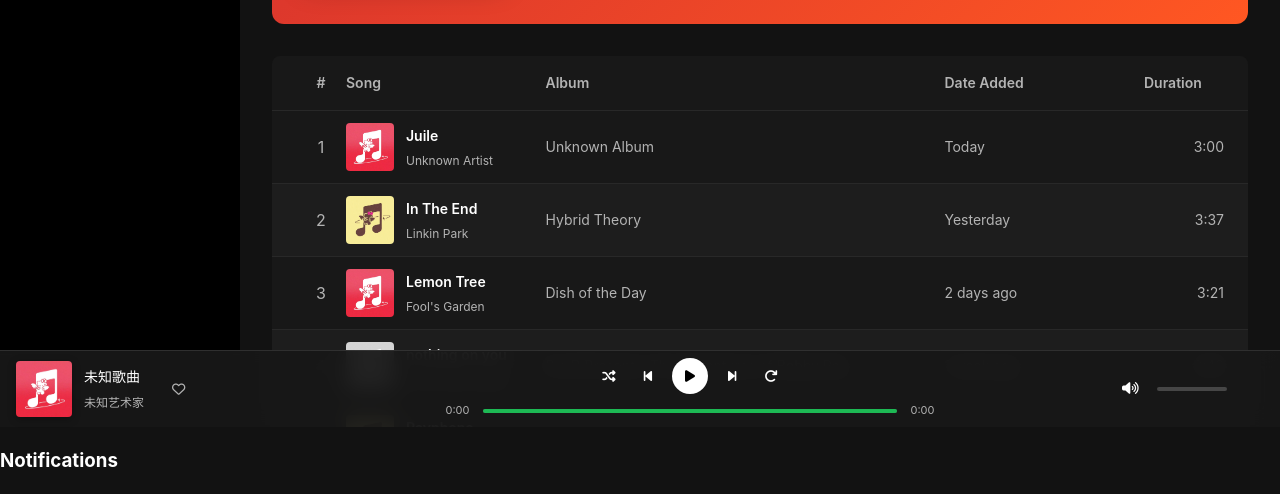
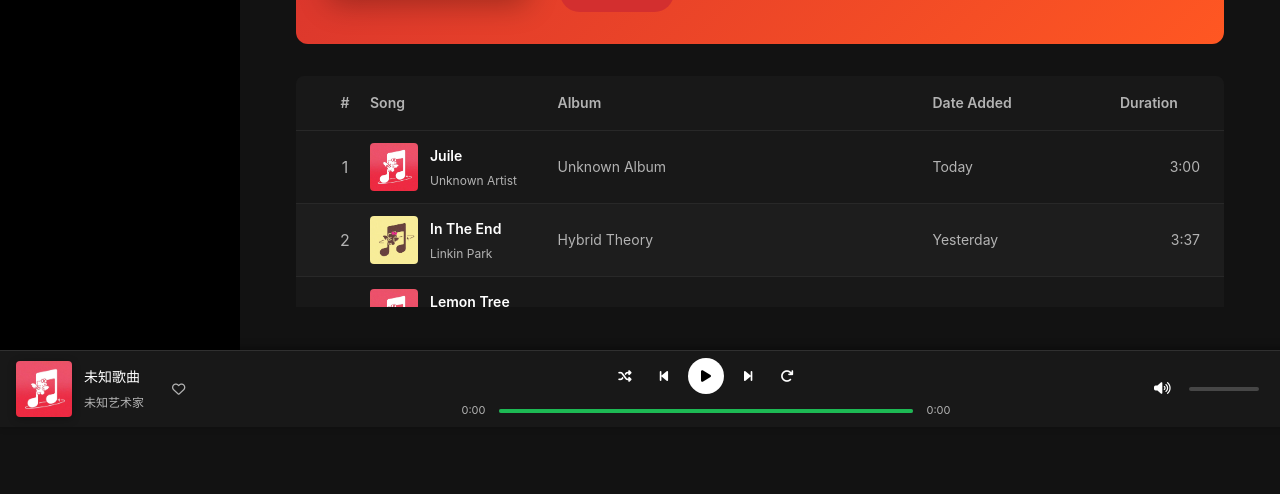
Before and after one commit to superyan6/My-Project, a plain HTML site: page favorites.html in a window 1280 px wide. Shown: the part 373-867 px from the top of the page. After the commit the page ends 800 px from the top, so only its background shows below. Drawn offline with Linux system fonts and the light colour scheme.

Commit message:
修复布局与播放器收藏功能

```diff
--- /dev/null
+++ b/css/common.css
@@ -0,0 +1,76 @@
+/* === Layout Fix Patch: 防止双滚动条与底部空白 === */
+
+ /* 整体页面设定 */
+ html, body {
+   height: 100%;
+   margin: 0;
+   padding: 0;
+   overflow: hidden; /* 禁止双层滚动条 */
+   background-color: #121212;
+ }
+
+ /* 外层容器统一为 Flex 布局 */
+ .app-container {
+   display: flex;
+   height: 100vh;
+   overflow: hidden;
+   background-color: #121212;
+ }
+
+ /* 左侧导航栏固定 */
+ .sidebar {
+   width: 240px;
+   background-color: #181818;
+   height: 100vh;
+   position: fixed;
+   left: 0;
+   top: 0;
+   bottom: 0;
+   overflow-y: auto;
+ }
+
+ /* 主内容区右侧 */
+ .main-content {
+   flex: 1;
+   margin-left: 240px; /* 避开 sidebar */
+   overflow-y: auto;
+   overflow-x: hidden;
+   padding: 20px 24px;
+   padding-bottom: 120px; /* 留出播放器空间 */
+   box-sizing: border-box;
+   min-height: 100vh;
+ }
+
+ /* 修复底部播放器位置固定 */
+ .bottom-player {
+   position: fixed;
+   left: 0;
+   bottom: 0;
+   width: 100%;
+   z-index: 100;
+   background-color: #181818;
+   box-shadow: 0 -2px 8px rgba(0, 0, 0, 0.4);
+ }
+
+ /* 防止内容遮挡播放器 */
+ .content-wrapper,
+ .main-section,
+ .song-list,
+ .track-list {
+   margin-bottom: 100px; /* 与播放器高度匹配 */
+ }
+
+ /* 移动端优化 */
+ @media (max-width: 768px) {
+   .sidebar {
+     position: fixed;
+     left: -240px;
+     transition: left 0.3s ease;
+   }
+   .sidebar.active {
+     left: 0;
+   }
+   .main-content {
+     margin-left: 0;
+   }
+ }
--- a/favorites.html
+++ b/favorites.html
@@ -6,6 +6,7 @@
   <title>Music App - My Favorites</title>
   <link rel="stylesheet" href="https://cdnjs.cloudflare.com/ajax/libs/font-awesome/6.4.0/css/all.min.css">
   <link rel="stylesheet" href="css/mini-player.css">
+  <link rel="stylesheet" href="css/common.css">
   <style>
     /* Netease Cloud Music Style */
     :root {
```
Also changed, not shown: index.html (+1 -0 lines), recent.html (+1 -0 lines), recommendations.html (+1 -0 lines).
